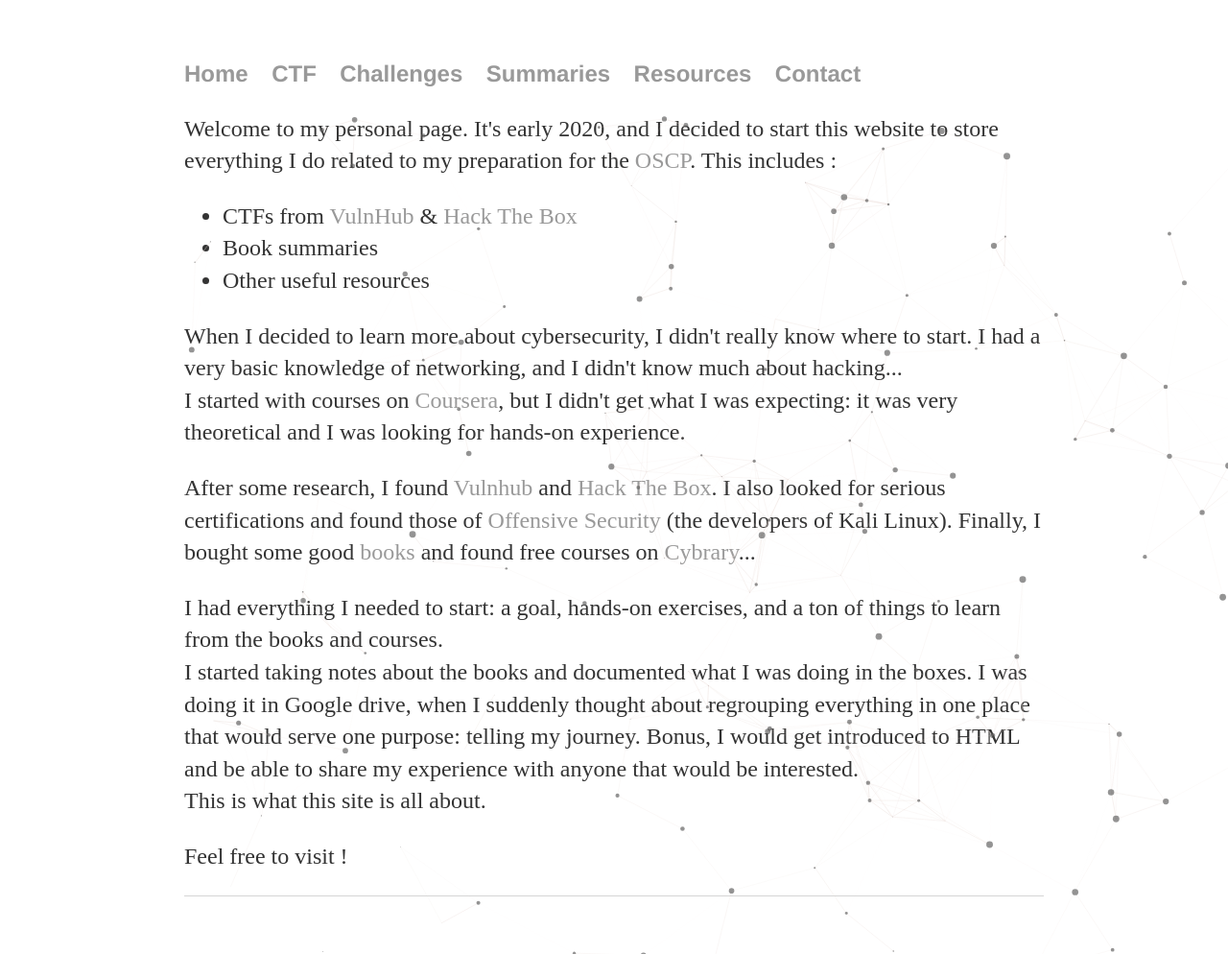
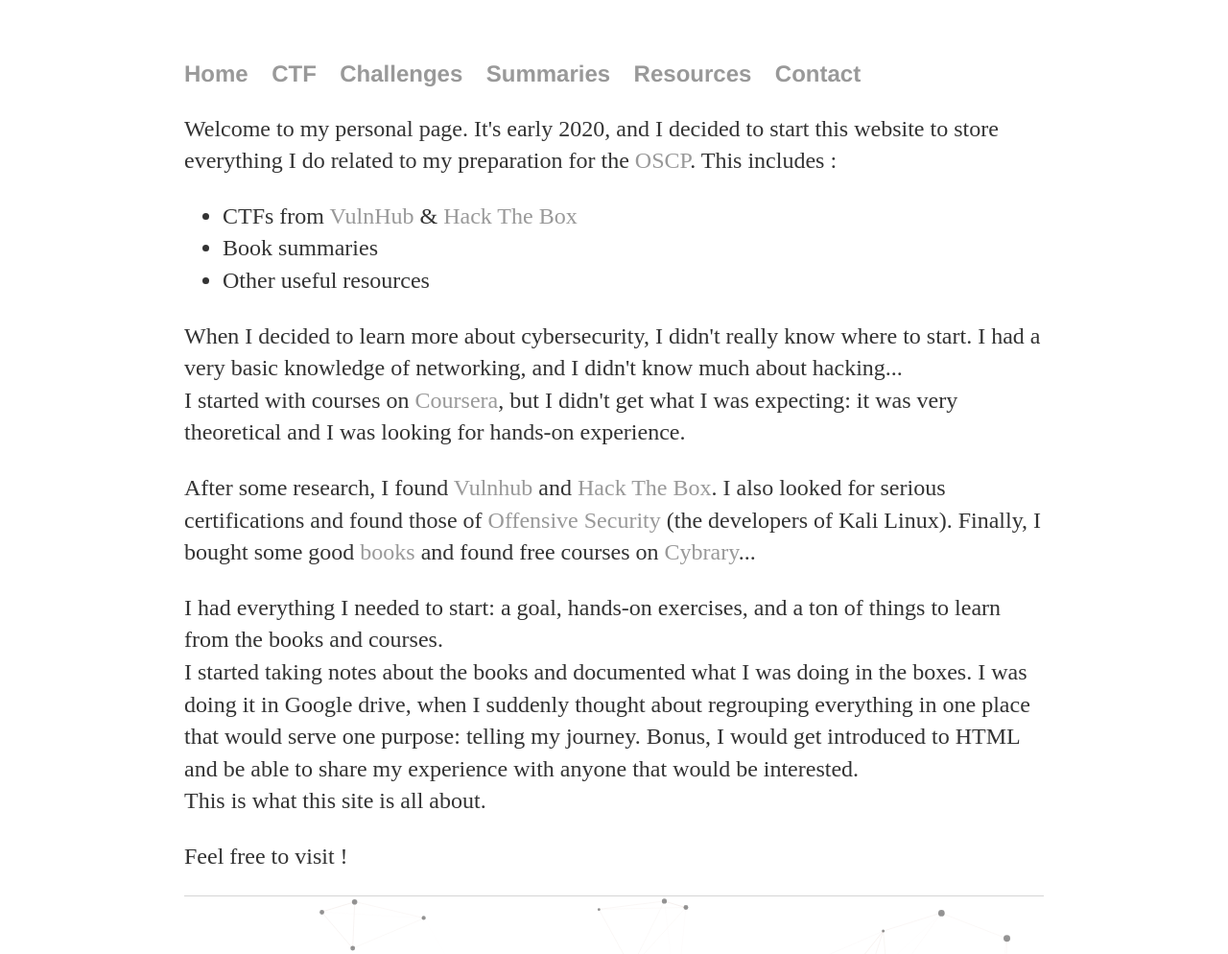
Before and after one commit to jsom1/jsom1.github.io, a Jekyll site: the page built from index.html, in a window 1280 px wide. Shown: the whole page at 96% size. Built offline with Jekyll 4.4.1, drawn with Linux system fonts in a browser that asks for light colours.

Commit message:
Update default.html

```diff
--- a/_layouts/default.html
+++ b/_layouts/default.html
@@ -19,10 +19,11 @@
 	    		</ul>
 			</nav>
 			<div class="container">
-			<div id="particles-js"></div>
+
 			{{ content }}
 
 			</div><!-- /.container -->
+			<div id="particles-js"></div>
 			<footer>
 	    		<!--<ul>
 	        		<li><a href="mailto:netpal@protonmail.com">email</a></li>
```
